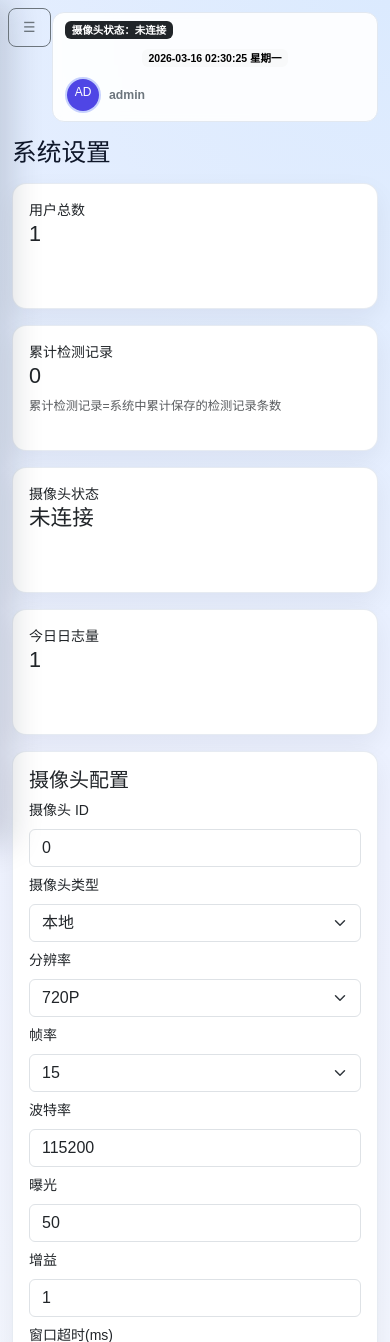
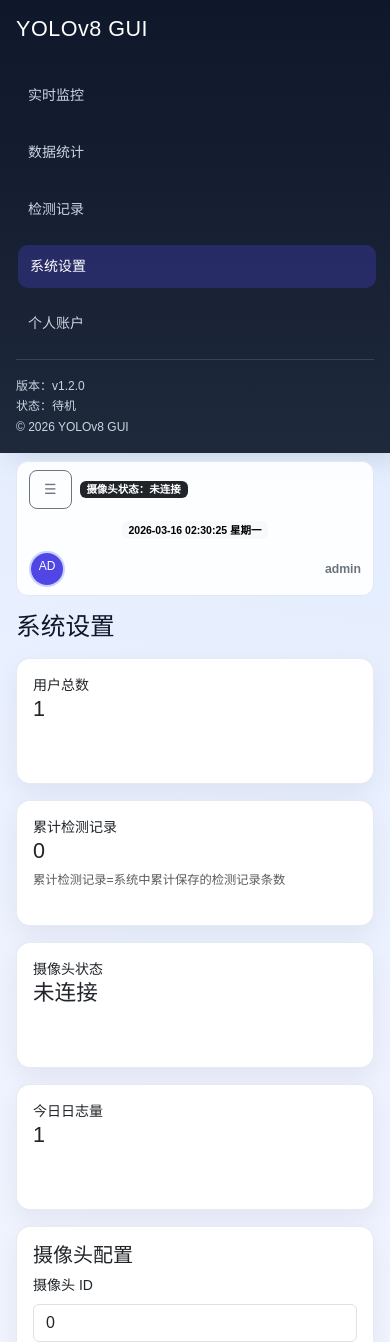
Before and after one commit to Y-coder-guru/YOLOv8__GUI, a Flask app: page /admin in a window 390 px wide. Shown: the top 1342 px of the page. Run offline with Flask 3, Linux system fonts and the light colour scheme; a user stored in the database is signed in; data comes from the database, SQL or seed files in the repository; data that the repository does not hold is empty.

Commit message:
Revert "优化前端侧边栏交互、头像同步与移动端适配"

```diff
--- a/static/css/style.css
+++ b/static/css/style.css
@@ -17,7 +17,6 @@ body {
 }
 
 #layoutWrapper { min-height: 100vh; }
-.sidebar-backdrop { display: none; }
 
 .sidebar {
   width: 236px;
@@ -29,23 +28,15 @@ body {
   flex-direction: column;
   box-shadow: 12px 0 30px rgba(15, 23, 42, .16);
 }
-.sidebar-header { display: flex; align-items: center; gap: 10px; min-height: 42px; justify-content: flex-start; }
-.sidebar-toggle-btn { flex: 0 0 auto; }
-.sidebar-floating-toggle { position: fixed; left: 10px; top: 10px; z-index: 1050; }
 .sidebar-brand { white-space: nowrap; letter-spacing: .5px; }
 .sidebar .nav-link {
   color: #cbd5e1;
-  display: flex;
-  align-items: center;
-  gap: 10px;
+  display: block;
   padding: 11px 12px;
   margin-bottom: 6px;
   border-radius: 10px;
   transition: all .2s ease;
-  white-space: nowrap;
 }
-.menu-icon { width: 24px; text-align: center; font-size: 16px; flex: 0 0 24px; }
-.menu-text { overflow: hidden; text-overflow: ellipsis; }
 .sidebar .nav-link:hover,
 .sidebar .nav-link.active {
   background: rgba(79, 70, 229, .28);
@@ -133,7 +124,6 @@ body {
 .topbar-title { font-size: 1.15rem; font-weight: 700; color: #0f172a; }
 .topbar-left, .topbar-right, .topbar-center { display: flex; align-items: center; }
 .topbar-meta {
-  margin-left: 44px;
   display: grid;
   grid-template-columns: 1fr auto 1fr;
   align-items: center;
@@ -149,10 +139,11 @@ body {
 #layoutWrapper.sidebar-collapsed .sidebar { width: 78px; }
 #layoutWrapper.sidebar-collapsed .sidebar .sidebar-brand,
 #layoutWrapper.sidebar-collapsed .sidebar .sidebar-footer,
-#layoutWrapper.sidebar-collapsed .sidebar .menu-text { display: none; }
-#layoutWrapper.sidebar-collapsed .sidebar .sidebar-header { justify-content: center; }
-#layoutWrapper.sidebar-collapsed .sidebar .nav-link { justify-content: center; padding: 12px; }
-#layoutWrapper.sidebar-collapsed .sidebar .menu-icon { font-size: 18px; }
+#layoutWrapper.sidebar-collapsed .sidebar .nav-link { font-size: 0; }
+#layoutWrapper.sidebar-collapsed .sidebar .nav-link { padding: 12px; }
+#layoutWrapper.sidebar-collapsed .sidebar .nav-link::before { content: '•'; font-size: 16px; color: #cbd5e1; }
+#layoutWrapper.sidebar-collapsed .sidebar .nav-link.active::before { color: #fff; }
+#layoutWrapper.sidebar-collapsed .sidebar .sidebar-brand::before { content: 'Y8'; font-size: 16px; }
 
 .admin-users-col { flex: 0 0 58%; max-width: 58%; }
 .admin-logs-col { flex: 0 0 42%; max-width: 42%; }
@@ -166,29 +157,10 @@ body {
   .admin-users-col, .admin-logs-col { flex: 0 0 100%; max-width: 100%; }
 }
 @media (max-width: 768px) {
-  #layoutWrapper { flex-direction: row; }
-  .sidebar {
-    position: fixed;
-    left: 0;
-    top: 0;
-    z-index: 1040;
-    width: 250px;
-    min-height: 100vh;
-    transform: translateX(-100%);
-    transition: transform .25s ease;
-  }
-  #layoutWrapper.sidebar-mobile-open .sidebar { transform: translateX(0); }
-  .sidebar-backdrop {
-    position: fixed;
-    inset: 0;
-    background: rgba(15, 23, 42, .45);
-    z-index: 1039;
-  }
-  #layoutWrapper.sidebar-mobile-open + .sidebar-backdrop { display: block; }
-  .main-content { width: 100%; padding: 12px !important; }
-  .sidebar-floating-toggle { left: 8px; top: 8px; }
-  .topbar-meta { margin-left: 40px; grid-template-columns: 1fr; gap: 10px; }
+  #layoutWrapper { flex-direction: column; }
+  .sidebar { width: 100%; min-height: auto; display: flex; flex-wrap: wrap; gap: 8px; }
   .toolbar-select { width: 100%; }
+  .topbar-meta { grid-template-columns: 1fr; }
   .topbar-center { justify-content: flex-start; }
-  .topbar-right { width: 100%; justify-content: flex-start; flex-wrap: wrap; }
+  .topbar-right { width: 100%; justify-content: space-between; flex-wrap: wrap; }
 }
--- a/templates/base.html
+++ b/templates/base.html
@@ -11,16 +11,14 @@
 <div class="d-flex" id="layoutWrapper">
   {% if current_user.is_authenticated %}
   <aside class="sidebar p-3 page-transition" id="appSidebar">
-    <div class="sidebar-header mb-2">
-      <h4 class="mb-0 sidebar-brand">YOLOv8 GUI</h4>
-    </div>
-    <a href="{{ url_for('monitor') }}" class="nav-link {% if request.path.startswith('/monitor') %}active{% endif %}"><span class="menu-icon">📹</span><span class="menu-text">实时监控</span></a>
-    <a href="{{ url_for('stats_page') }}" class="nav-link {% if request.path.startswith('/stats') %}active{% endif %}"><span class="menu-icon">📊</span><span class="menu-text">数据统计</span></a>
-    <a href="{{ url_for('history_page') }}" class="nav-link {% if request.path.startswith('/history') %}active{% endif %}"><span class="menu-icon">🕘</span><span class="menu-text">检测记录</span></a>
+    <h4 class="mb-4 sidebar-brand">YOLOv8 GUI</h4>
+    <a href="{{ url_for('monitor') }}" class="nav-link {% if request.path.startswith('/monitor') %}active{% endif %}">实时监控</a>
+    <a href="{{ url_for('stats_page') }}" class="nav-link {% if request.path.startswith('/stats') %}active{% endif %}">数据统计</a>
+    <a href="{{ url_for('history_page') }}" class="nav-link {% if request.path.startswith('/history') %}active{% endif %}">检测记录</a>
     {% if current_user.is_admin %}
-    <a href="{{ url_for('admin_page') }}" class="nav-link {% if request.path.startswith('/admin') %}active{% endif %}"><span class="menu-icon">⚙️</span><span class="menu-text">系统设置</span></a>
+    <a href="{{ url_for('admin_page') }}" class="nav-link {% if request.path.startswith('/admin') %}active{% endif %}">系统设置</a>
     {% endif %}
-    <a href="{{ url_for('profile_page') }}" class="nav-link {% if request.path.startswith('/profile') %}active{% endif %}"><span class="menu-icon">👤</span><span class="menu-text">个人账户</span></a>
+    <a href="{{ url_for('profile_page') }}" class="nav-link {% if request.path.startswith('/profile') %}active{% endif %}">个人账户</a>
 
     <div class="sidebar-footer mt-auto pt-3">
       <div>版本：v1.2.0</div>
@@ -29,7 +27,6 @@
     </div>
   </aside>
   {% endif %}
-  <div class="sidebar-backdrop" id="sidebarBackdrop"></div>
 
   <main class="flex-grow-1 p-3 p-md-4 main-content page-transition" id="mainContent">
     {% if not current_user.is_authenticated %}
@@ -39,17 +36,17 @@
     </div>
     {% endif %}
     {% if current_user.is_authenticated %}
-    <button class="btn btn-sm btn-outline-secondary sidebar-floating-toggle" id="sidebarToggleBtn" title="折叠侧边栏" aria-label="折叠侧边栏">☰</button>
     <div class="topbar-meta mb-3">
       <div class="d-flex align-items-center gap-2 topbar-left">
+        <button class="btn btn-sm btn-outline-secondary" id="sidebarToggleBtn" title="折叠侧边栏">☰</button>
         <span class="badge text-bg-dark" id="globalCameraStatus">摄像头状态：未连接</span>
       </div>
       <div class="d-flex align-items-center justify-content-center topbar-center">
         <span class="badge text-bg-light" id="bjClock">--</span>
       </div>
       <div class="d-flex align-items-center gap-2 topbar-right">
-        <img id="globalAvatar" class="topbar-avatar" src="{{ current_user.avatar_url or "" }}" alt="用户头像">
-        <span id="globalUserName" class="small fw-semibold text-secondary">{{ current_user.username }}</span>
+        <img id="globalAvatar" class="topbar-avatar" alt="用户头像">
+        <span id="globalUserName" class="small fw-semibold text-secondary">当前用户</span>
       </div>
     </div>
     {% endif %}
@@ -157,28 +154,8 @@ function startBjClock() {
 function initSidebarToggle() {
   const btn = document.getElementById('sidebarToggleBtn');
   const wrapper = document.getElementById('layoutWrapper');
-  const backdrop = document.getElementById('sidebarBackdrop');
-  const navLinks = document.querySelectorAll('#appSidebar .nav-link');
   if (!btn || !wrapper) return;
-
-  btn.onclick = () => {
-    if (window.innerWidth <= 768) {
-      wrapper.classList.toggle('sidebar-mobile-open');
-      return;
-    }
-    wrapper.classList.toggle('sidebar-collapsed');
-  };
-
-  backdrop?.addEventListener('click', () => wrapper.classList.remove('sidebar-mobile-open'));
-  navLinks.forEach((link) => link.addEventListener('click', () => {
-    if (window.innerWidth <= 768) wrapper.classList.remove('sidebar-mobile-open');
-  }));
-
-  window.addEventListener('resize', () => {
-    if (window.innerWidth > 768) {
-      wrapper.classList.remove('sidebar-mobile-open');
-    }
-  });
+  btn.onclick = () => wrapper.classList.toggle('sidebar-collapsed');
 }
 
 startBjClock();
@@ -186,7 +163,6 @@ refreshGlobalStatus();
 refreshGlobalAvatar();
 initSidebarToggle();
 setInterval(refreshGlobalStatus, 3000);
-setInterval(refreshGlobalAvatar, 10000);
 </script>
 {% block scripts %}{% endblock %}
 </body>
```
